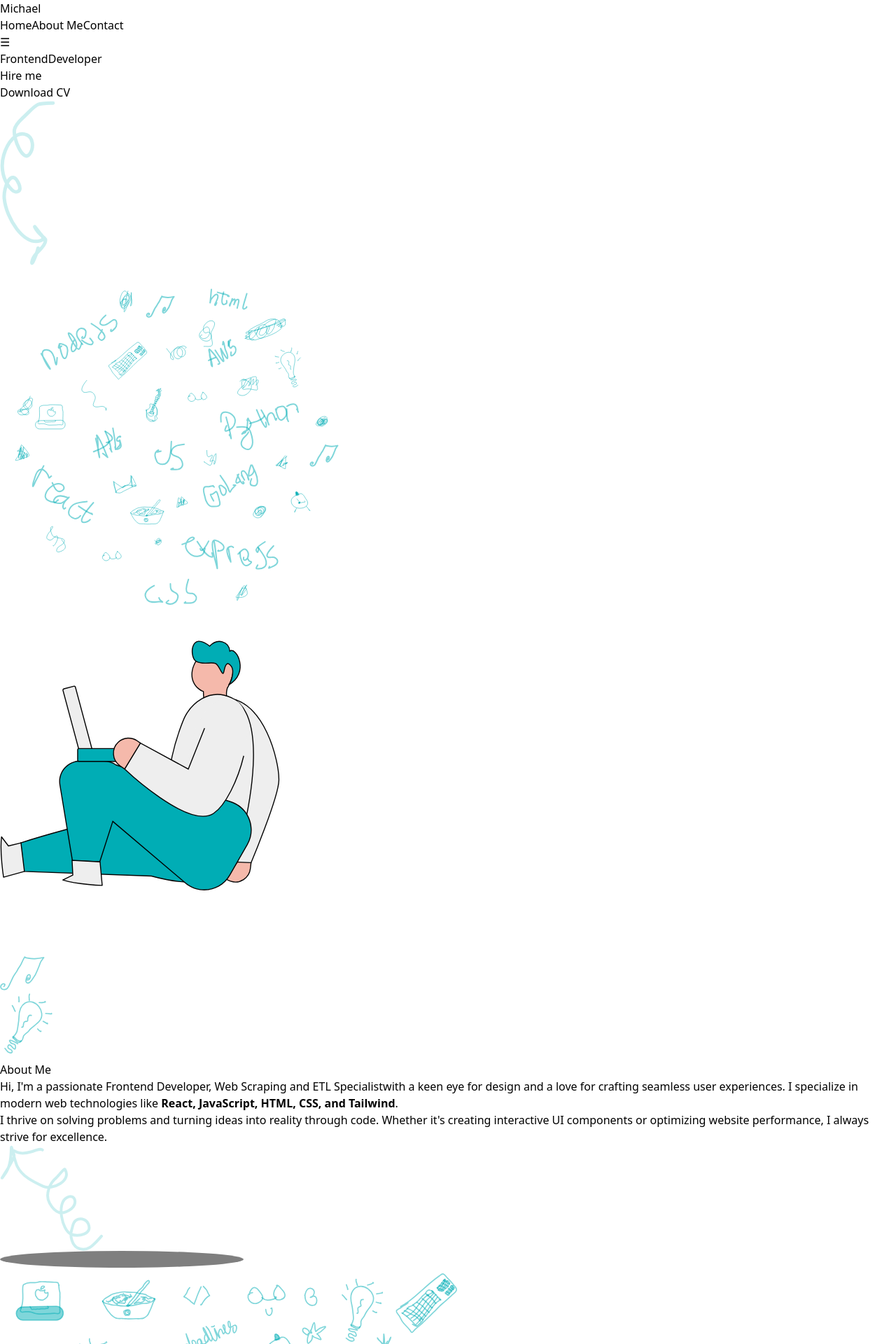
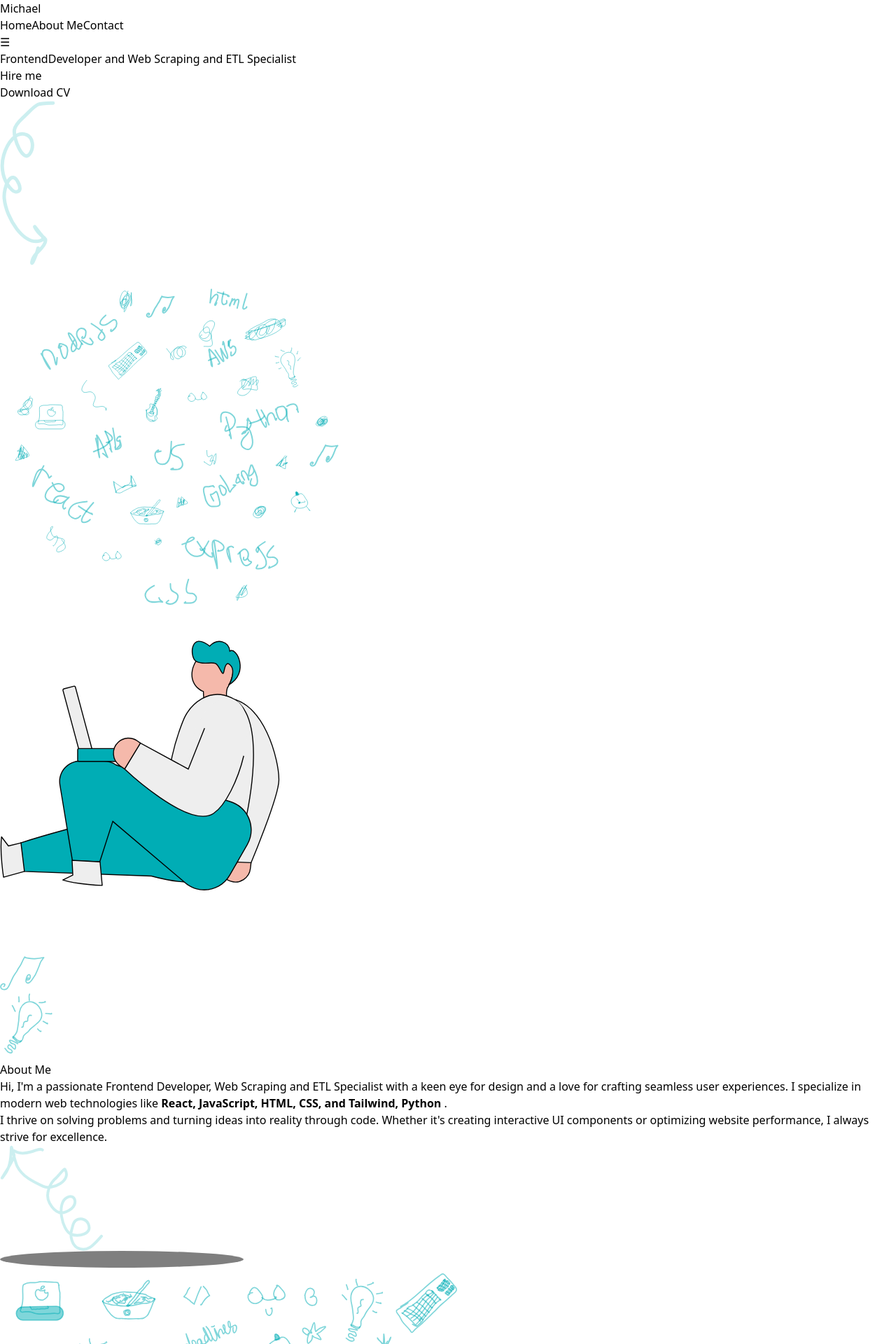
Before and after one commit to Emic21/portfolio, a React (Vite) app: page / in a window 1280 px wide. Shown: the top 1920 px of the page at 70% size. Built offline with nearby package versions, Linux system fonts and the light colour scheme.

Commit message:
Update App.jsx

```diff
--- a/src/App.jsx
+++ b/src/App.jsx
@@ -101,7 +101,7 @@ const App = () => {
             <h2 className="text-[#EEEEEE] text-2xl sm:text-3xl md:text-4xl lg:text-5xl xl:text-6xl font-semibold text-center md:text-left">
               Frontend
               <span className="text-[#00ADB5] text-2xl sm:text-3xl md:text-4xl lg:text-5xl xl:text-6xl font-semibold block mt-2">
-                Developer
+                Developer and Web Scraping and ETL Specialist
               </span>
             </h2>
             <div className="flex flex-col sm:flex-row gap-4 justify-center md:justify-start mt-8 md:mt-12 px-4 md:px-0">
@@ -152,9 +152,9 @@ const App = () => {
                   About <span className="text-[#00ADB5]">Me</span>
                 </h2>
                 <p className="text-sm md:text-base lg:text-lg mb-4 text-justify">
-                  Hi, I'm a passionate <span className="text-teal-300">Frontend Developer, Web Scraping and ETL Specialist</span>
+                  Hi, I'm a passionate <span className="text-teal-300">Frontend Developer, Web Scraping and ETL Specialist </span>
                   with a keen eye for design and a love for crafting seamless user experiences.
-                  I specialize in modern web technologies like <strong>React, JavaScript, HTML, CSS, and Tailwind</strong>.
+                  I specialize in modern web technologies like <strong>React, JavaScript, HTML, CSS, and Tailwind, Python </strong>.
                 </p>
                 <p className="text-sm md:text-base lg:text-lg mb-6 text-justify">
                   I thrive on solving problems and turning ideas into reality through code.
```
